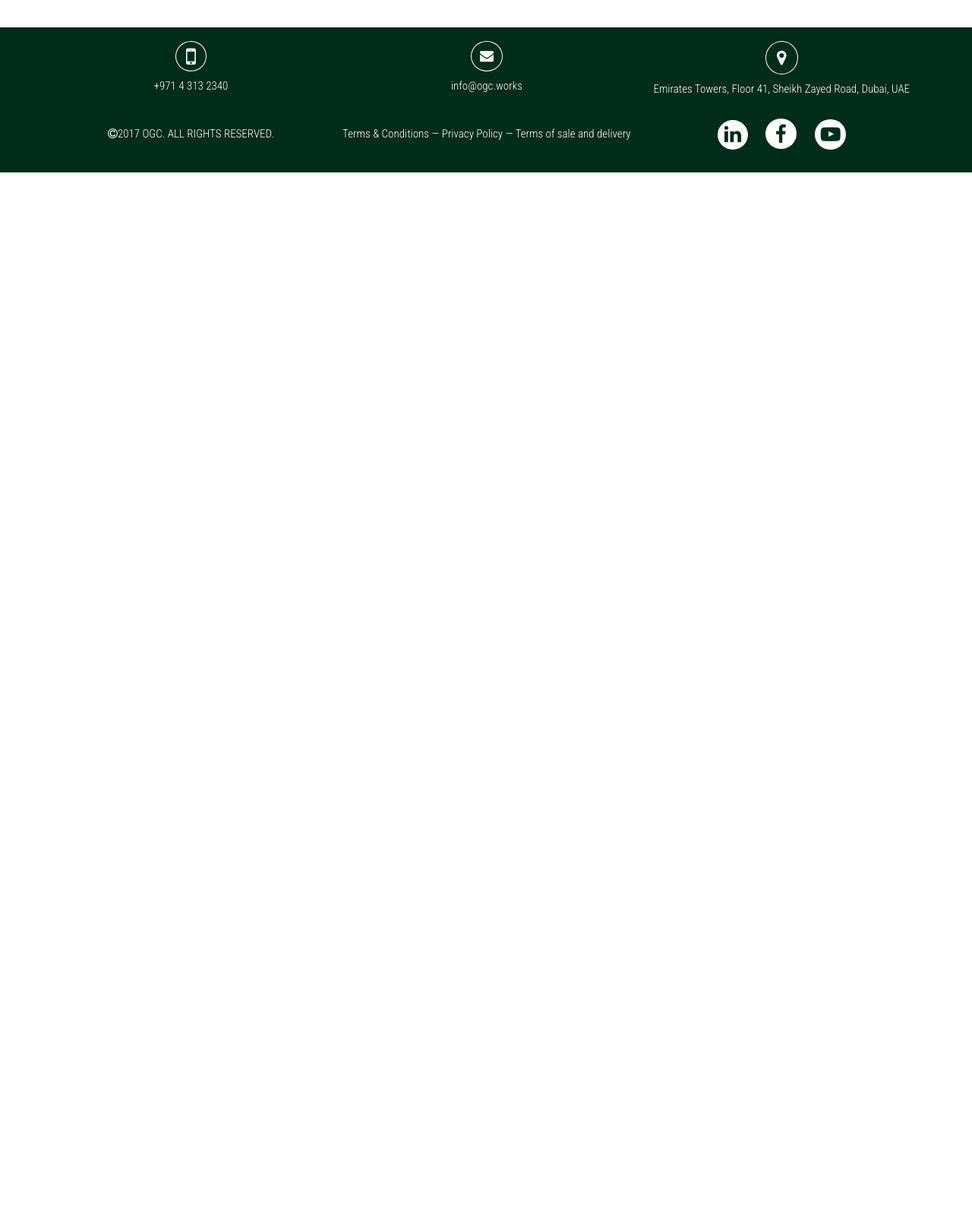
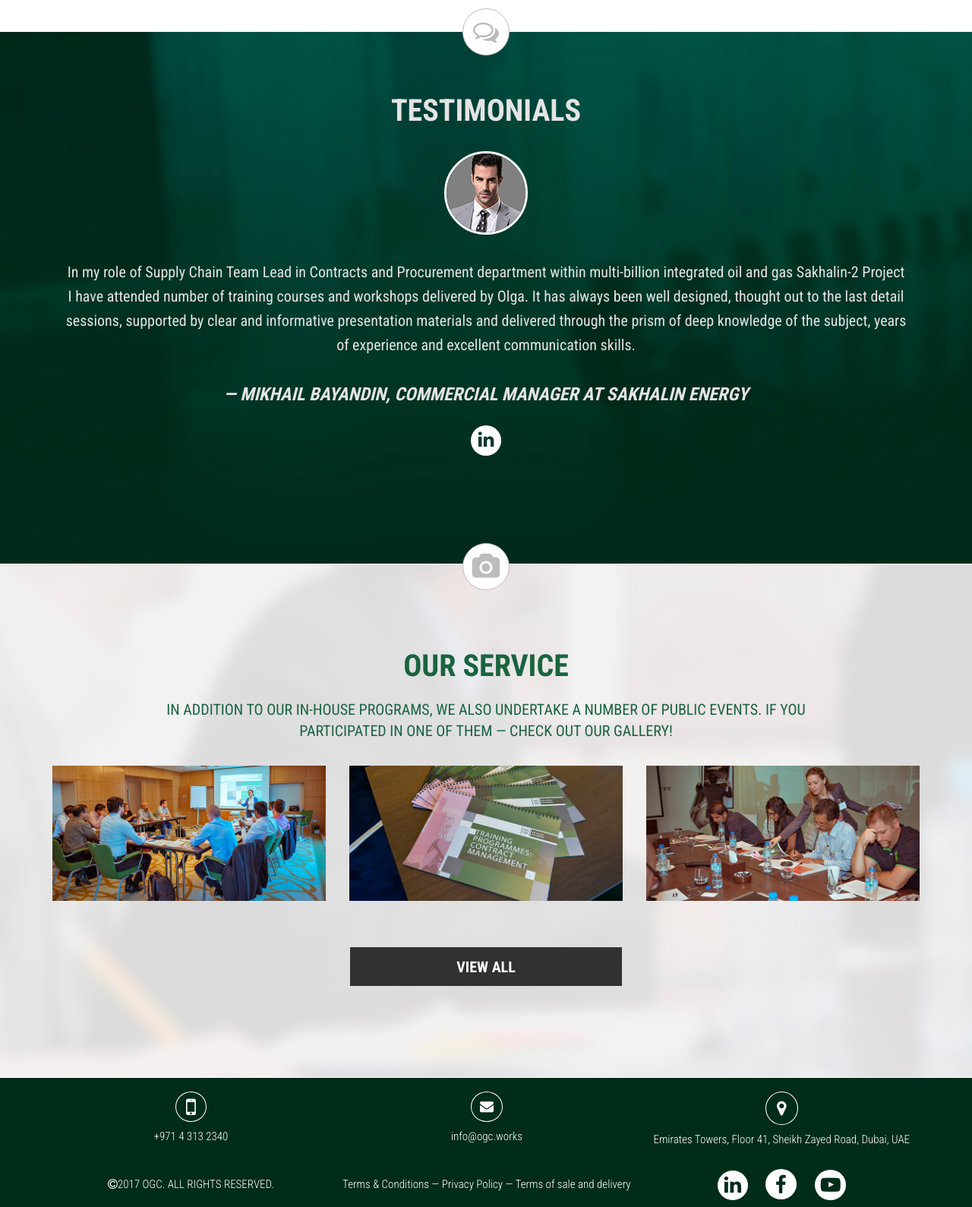
Before and after one commit to Bryant-24/ogc.works, a plain HTML site: page index.html in a window 1280 px wide. Shown: the part 2160-3749 px from the top of the page at 76% size. Before the commit the page ends 2387 px from the top, so only its background shows below. Drawn offline with Linux system fonts and the light colour scheme.

Commit message:
Added some pages

```diff
--- /dev/null
+++ b/css/our-service.css
@@ -0,0 +1,67 @@
+.our-service {
+	margin: 0 0 -75px;
+	padding: 0 0 120px;
+	text-align: center;
+	background: url(../img/our-service__back.jpg) 0 0 no-repeat;
+}
+
+.our-service__icon {
+	display: inline-block;
+	width: 60px;
+	height: 50px;
+	margin: -31px auto 76px;
+	padding: 10px 0 0;
+	text-align: center;
+	font-size: 34px;
+	color: #bcbcbc;
+	border: 1px solid #bcbcbc;
+	border-radius: 50%;
+	background: #fff;
+}
+
+.our-service__title {
+	margin: 0 0 20px;
+	font-size: 40px;
+	font-weight: 700;
+	text-transform: uppercase;
+	color: #196440;
+}
+
+.our-service__text {
+	text-transform: uppercase;
+	line-height: 28px;
+	color: #196440;
+}
+
+.our-service__item {
+	display: inline-block;
+	width: 360px;
+	margin: 0 27px 26px 0;
+}
+
+.our-service__item--last {
+	margin: 0 0 26px;
+}
+
+.our-service__button {
+	display: inline-block;
+	margin: 31px 0 0;
+	padding: 14px 140px 13px;
+	font-size: 20px;
+	font-weight: 700;
+	text-transform: uppercase;
+	color: #fff;
+	background: #313131;
+	border: none;
+	cursor: pointer;
+}
+
+@media (max-width: 1163px) {
+	.our-service__item {
+		width: 315px;
+		margin: 0 25px 26px 0;
+	}
+	.our-service__item--last {
+		margin: 0 0 26px 0;
+	}
+}
--- a/css/our-training.css
+++ b/css/our-training.css
@@ -1,5 +1,5 @@
 .our-training {
-	margin: 110px 0 118px;
+	margin: 110px 0 124px;
 }
 
 .our-training__title {
@@ -73,3 +73,20 @@
 	color: #0d643f;
 	background: #fff;
 }
+
+
+@media (max-width: 1163px) {
+	.our-training__silder-item {
+		width: 315px;
+		margin: 0 26px 0 0;
+	}
+	.our-training__silder-item-title {
+		height: 50px;
+		font-size: 22px;
+		line-height: 24px;
+	}
+	.our-training__silder-info {
+		margin: 0 0 24px;
+		font-size: 18px;
+	}
+}
--- a/css/style.css
+++ b/css/style.css
@@ -14,6 +14,8 @@
 @import "trainer.css";
 @import "gallery.css";
 @import "page-404.css";
+@import "testimonails.css";
+@import "our-service.css";
 
 /* TEMP */
 @import "temp.css";
--- /dev/null
+++ b/css/testimonails.css
@@ -0,0 +1,61 @@
+.testimonails {
+	padding: 30px 0 143px;
+	text-align: center;
+	background: url(../img/testimonials__back.jpg) 0 0 no-repeat;
+}
+
+.testimonails__icon {
+	display: block;
+	width: 60px;
+	height: 50px;
+	margin: -61px auto 49px;
+	padding: 10px 0 0;
+	text-align: center;
+	font-size: 34px;
+	color: #bcbcbc;
+	border: 1px solid #bcbcbc;
+	border-radius: 50%;
+	background: #fff;
+}
+
+.testimonails__title {
+	margin: 0 0 30px;
+	font-size: 40px;
+	font-weight: 700;
+	text-transform: uppercase;
+	color: #e4e4e4;
+}
+
+.testimonails__pic {
+	display: inline-block;
+	margin: 0 0 29px;
+	border: 3px solid #fcfdfc;
+	border-radius: 50%;
+}
+
+.testimonails__text {
+	margin: 0 0 33px;
+	color: #e4e4e4;
+}
+
+.testimonails__author {
+	margin: 0 0 25px;
+	font-size: 24px;
+	font-weight: 700;
+	font-style: italic;
+	text-transform: uppercase;
+	color: #e4e4e4;
+}
+
+.testimonails__linkedin {
+	display: block;
+	width: 40px;
+	height: 35px;
+	margin: 0 auto;
+	padding: 5px 0 0;
+	font-size: 24px;
+	text-align: center;
+	color: #0c382b;
+	border-radius: 50%;
+	background: #fff;
+}
--- a/index.html
+++ b/index.html
@@ -167,6 +167,43 @@
 		</div>
 	</div>
 
+	<!-- TESTIMONIALS -->
+	<div class="testimonails">
+		<div class="container">
+			<div class="testimonails__icon"><i class="fa fa-comments-o"></i></div>
+			<div class="testimonails__title">Testimonials</div>
+			<img class="testimonails__pic" src="img/testimonails__pic.png" alt="#" title="#">
+			<p class="testimonails__text">
+				In&nbsp;my&nbsp;role of&nbsp;Supply Chain Team Lead in&nbsp;Contracts and Procurement department within multi-billion integrated oil and gas Sakhalin-2 Project I&nbsp;have attended number of&nbsp;training courses and workshops delivered by&nbsp;Olga. It&nbsp;has always been well designed, thought out to&nbsp;the last detail sessions, supported by&nbsp;clear and informative presentation materials and delivered through the prism of&nbsp;deep knowledge of&nbsp;the subject, years of&nbsp;experience and excellent communication skills.
+			</p>
+			<p class="testimonails__author">
+				&mdash;&nbsp;Mikhail&nbsp;Bayandin, Commercial manager at&nbsp;Sakhalin energy
+			</p>
+			<div class="testimonails__linkedin"><i class="fa fa-linkedin" aria-hidden="true"></i></div>
+		</div>
+	</div>
+
+	<!-- OUR-SERVICE -->
+	<div class="our-service">
+		<div class="container">
+			<div class="our-service__icon"><i class="fa fa-camera"></i></div>
+			<div class="our-service__title">Our service</div>
+			<p class="our-service__text">
+				in&nbsp;addition to&nbsp;our in-house programs, we&nbsp;also undertake a&nbsp;number of&nbsp;public events.&nbsp;if&nbsp;you participated in&nbsp;one of&nbsp;them&nbsp;&mdash; check out our gallery!
+			</p>
+			<a class="our-service__item" href="#" title="#">
+				<img src="img/services-list__item-pic--1.jpg" alt="#">
+			</a>
+			<a class="our-service__item" href="#" title="#">
+				<img src="img/services-list__item-pic--2.jpg" alt="#">
+			</a>
+			<a class="our-service__item our-service__item--last" href="#" title="#">
+				<img src="img/services-list__item-pic--3.jpg" alt="#">
+			</a>
+			<a class="our-service__button" href="#">View all</a>
+		</div>
+	</div>
+
 	<!-- FOOTER -->
 	<div class="footer">
 		<div class="container">
```
Also changed, not shown: img/our-service__back.jpg (added), img/testimonails__pic.png (added), img/testimonials__back.jpg (added).
